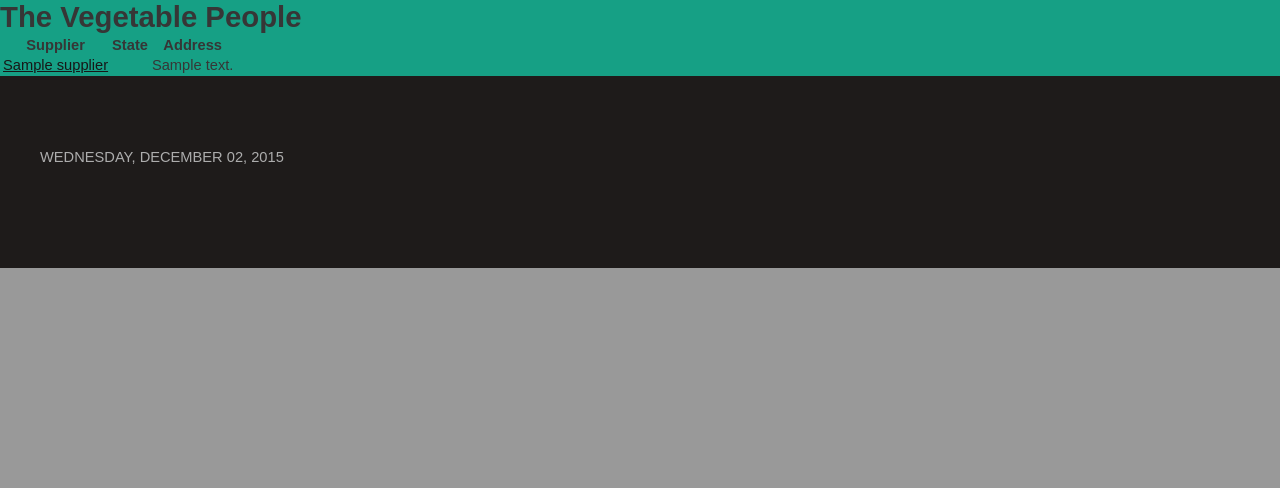
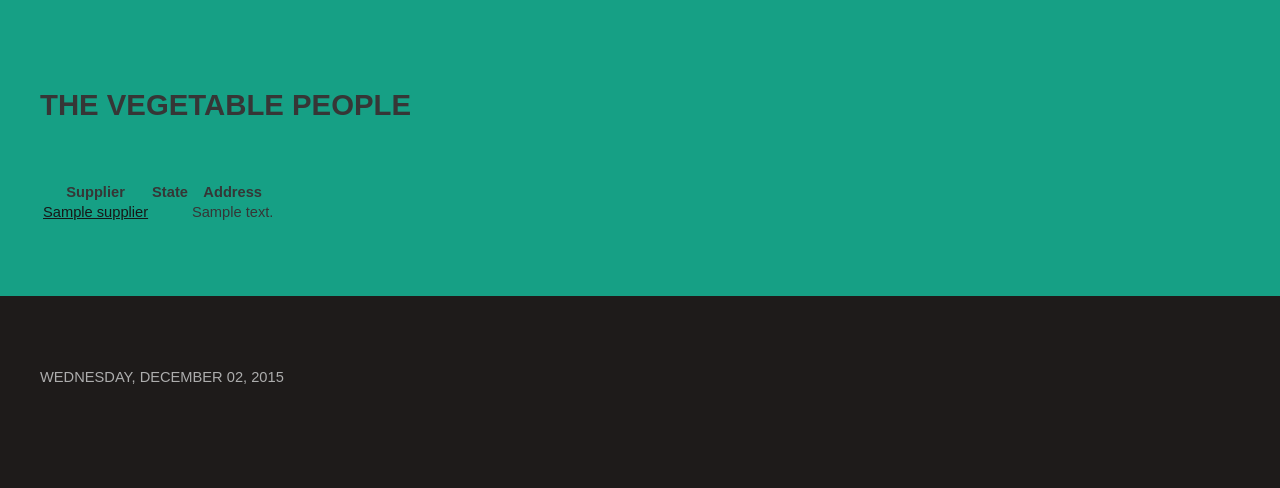
Before and after one commit to shweetshourpowk/producesite, a PHP site: page /suppliers.php in a window 1280 px wide. Shown: the part 876-1364 px from the top of the page. Before the commit the page ends 1144 px from the top, so only its background shows below. Run offline with PHP 8.4, Linux system fonts and the light colour scheme; tables that the repository leaves empty or names only in its code hold one stand-in row (values such as "Sample post"); data that the repository does not hold is empty.

Commit message:
Update suppliers.php

```diff
--- a/suppliers.php
+++ b/suppliers.php
@@ -18,7 +18,9 @@ if (!$query) {
 }
 ?>
     <!-- all content goes in between these two tags -->
-    <h1>The Vegetable People</h1>
+    <div id="page" class="container">
+        <div id="content">
+    <h1 class="title">The Vegetable People</h1>
     <hr>
 
     <table class="supplierlist">
@@ -40,7 +42,8 @@ if (!$query) {
         }
         ?>
     </table>
-
+</div>
+</div>
     <!-- all content goes in between these two tags -->
     <script src="js/script.js"></script>
 <?php
```
